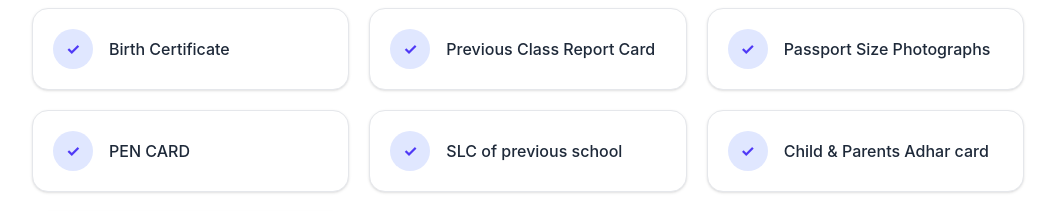
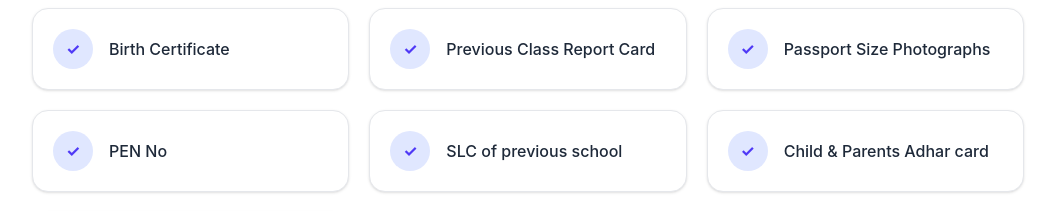
Before and after one commit to shivarawart/Mount-Carmel-School, a React (Vite) app: page /admissions in a window 1280 px wide. Shown: the part 1940-2151 px from the top of the page, without its empty margins (112-1167 px from the left). Built offline with nearby package versions, Linux system fonts and the light colour scheme.

Commit message:
remove something pen

```diff
--- a/src/pages/admissions/page.tsx
+++ b/src/pages/admissions/page.tsx
@@ -22,7 +22,7 @@ const documents = [
   "Birth Certificate",
   "Previous Class Report Card",
   "Passport Size Photographs",
-  "PEN CARD",
+  "PEN No",
   "SLC of previous school",
   "Child & Parents Adhar card",
   "Family id",
```
